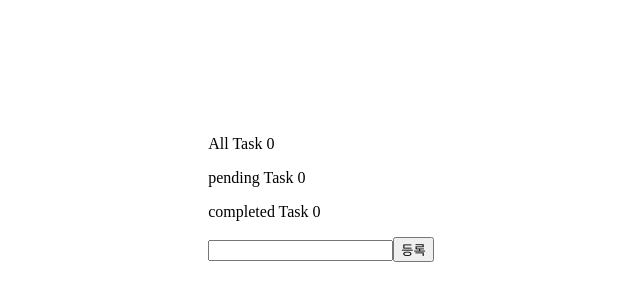
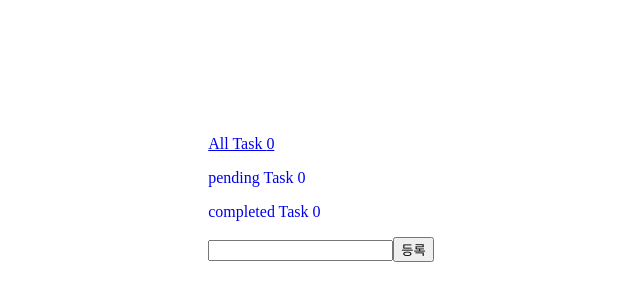
Before and after one commit to stopbrother/ReactStudyBasic, a React (Vite) app: page / in a window 1280 px wide. Shown: the part 210-510 px from the top of the page, without its empty margins (319-959 px from the left). Built offline with nearby package versions, Linux system fonts and the light colour scheme.

Commit message:
add: 쿼리스트링을 이용한 라우팅 & active 효과

```diff
--- a/src/components/home/TodoDashboard.jsx
+++ b/src/components/home/TodoDashboard.jsx
@@ -1,21 +1,30 @@
 import { useContext } from "react";
 import { TodoContext } from "../../context/TodoContext";
+import styled from "styled-components";
+import { Link, useSearchParams } from "react-router-dom";
 
 const TodoDashboard = () => {
   const { todos, pendingTodos, completedTodos } = useContext(TodoContext);
+  const [searchParams] = useSearchParams();
+  const paramView = searchParams.get("view");
+
   return (
     <>
-      <div>
+      <DashboardCard to={"/"} $active={!paramView}>
         <p>All Task {todos.length}</p>
-      </div>
-      <div>
+      </DashboardCard>
+      <DashboardCard to={"?view=pending"} $active={paramView === "pending"}>
         <p>pending Task {pendingTodos.length}</p>
-      </div>
-      <div>
+      </DashboardCard>
+      <DashboardCard to={"?view=completed"} $active={paramView === "completed"}>
         <p>completed Task {completedTodos.length}</p>
-      </div>
+      </DashboardCard>
     </>
   );
 };
 
 export default TodoDashboard;
+
+const DashboardCard = styled(Link)`
+  text-decoration: ${({ $active }) => ($active ? "underline" : "none")};
+`;
```
